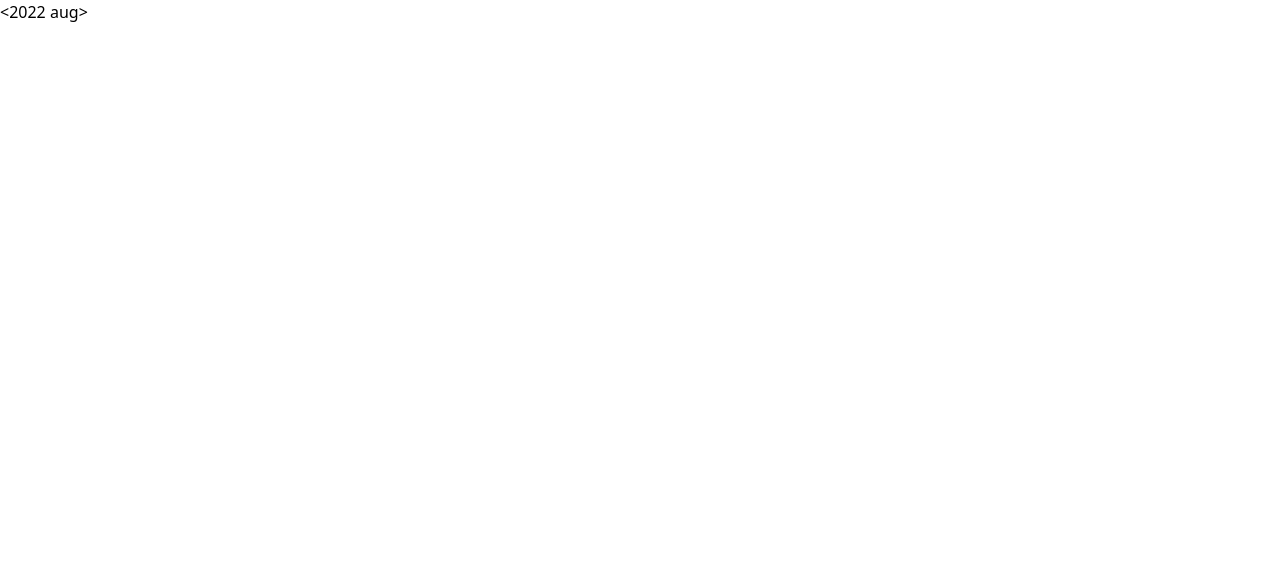
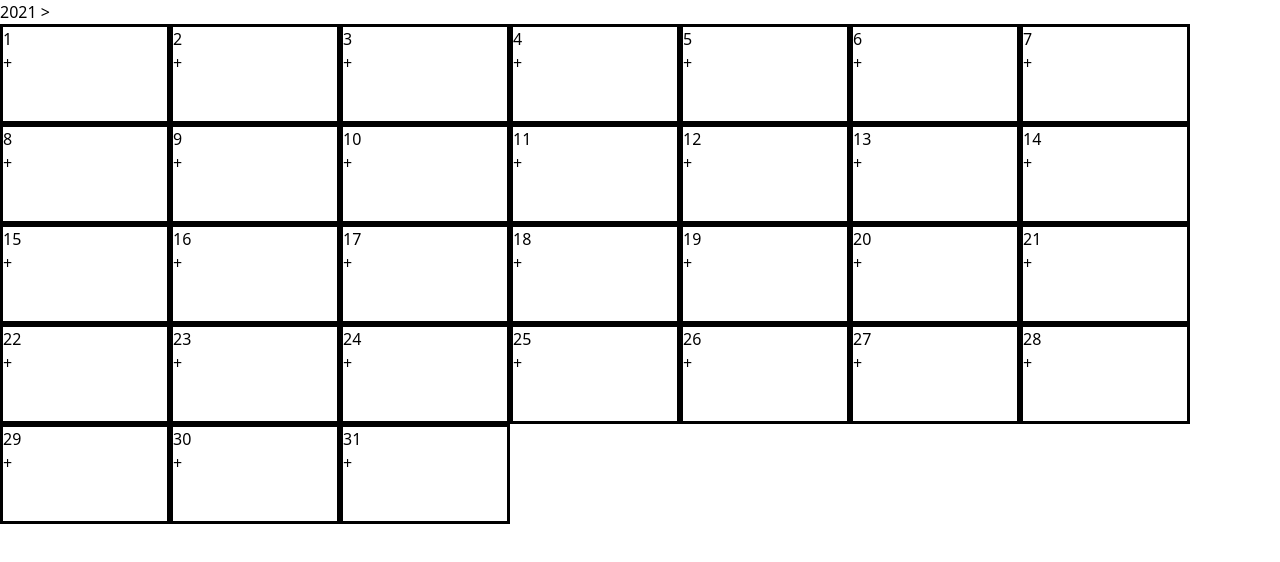
Before and after one commit to fingothof/webapp, a Next.js app: page /calendar in a window 1280 px wide. Shown: the top 562 px of the page. Built offline with nearby package versions, Linux system fonts and the light colour scheme; no server answers.

Commit message:
stashing or something whatever

```diff
--- a/components/CalendarBG.tsx
+++ b/components/CalendarBG.tsx
@@ -1,21 +1,19 @@
 import * as React from "react";
 import Month from "./Month";
 import {ReactNode, useEffect,useState} from 'react'
+import { stat } from "fs";
 
 //TEMP VARS
 let url = "http://localhost:3000"
-let year = 2022
 
 //TYPES
 type Data = Map<Object, Array<Array<string>>>
 
 //VARS
-let today = new Date()
 let bounds = {
     min: { year:2022, month:0},
     max: { year:2024, month:11}
 }
-
 
 //Creates the days and months
 let setData = (data:any) : Data => {
@@ -29,23 +27,13 @@ let setData = (data:any) : Data => {
                 //Keep in mind that months are 0-11 in code and 1-12 in db data
                 let tag = year+'.'+(i+1).toString()+'.'+(j+1).toString()
                 data[tag] ? currArr.push(data[tag]):
-                            currArr.push(["empty"])
+                            currArr.push([])
             }
             calData.set(year.toString() + i.toString(),currArr)
         }
     }
-    console.log(calData)
     return calData
 }
-
-let fetchedData: Data | null = null
-
-let fetchData = (async () => {
-    let res = await fetch(url + '/api/events')
-    let data = await res.json()
-    fetchedData = setData(data)
-    return setData(data)
-})().then((val) => val)
 
 //seems redundant
 let createMonthsComp = (year:number, month:number, data: Array<string>|undefined) : ReactNode =>{
@@ -61,24 +49,42 @@ let formatMonth = (month: number) => {
     return months[month%12]
 }
 
+let setupData = async (stateUpdate: Function) => {
+    let res = await fetch(url + '/api/events')
+    let data = await res.json()
+    let dateData = setData(data)
+    let today = new Date()
+    let month = (bounds.min.year - (today.getFullYear())) * 12 + (today.getMonth())
+    setupMonth(dateData, month, stateUpdate)
+}
+
+let setupMonth = (data: Data, month: number, stateUpdate: Function) => {
+    let year = (bounds.min.year + Math.floor(month/12))
+    let currentMonth = (month%12)
+    let currentData = data.get(year.toString()+currentMonth.toString())
+    let component = createMonthsComp(year,currentMonth, currentData)
+    console.log(component)
+    stateUpdate(component)
+}
+
+let dataStatus = () => {
+
+}
+
 let CalendarBG = () =>{
     let [month,setMonth] = useState(-1)
     let [component,setComponent] = useState<ReactNode>(<div/>)
+    let [test,setTest] = useState(0)
 
-    useEffect(() => {
-        if(month == -1){
-            setMonth(today.getMonth())
+    useEffect(() =>{
+        if(!test){
+            setTest(1)
+            setupData(setComponent)
         }
-        //dubious, without checking for month, this is infinitely called
-        //temp data for month <=>
-        if(fetchedData && month >= 0){
-            let year = (2022 + Math.floor(month/12))
-            let currentMonth = (month%12)
-            let currentData = fetchedData.get(year.toString()+currentMonth.toString())
-            let component = createMonthsComp(year,currentMonth, currentData)
-            setComponent(component)
+        else{
+            console.log("wtf")
         }
-    },[month])
+    })
 
     //min and max months to be displayed
     let upperBound = ((bounds.max.year - bounds.min.year) * 12 + bounds.max.month)
@@ -89,7 +95,7 @@ let CalendarBG = () =>{
             <button onClick={() => setMonth(month-1)} >
                 {month > lowerBound ? <p> &lt; </p> : <p></p>}
             </button>
-            { year + Math.floor(month/12) }  {formatMonth(month)}
+            { bounds.min.year + Math.floor(month/12) }  {formatMonth(month)}
             <button onClick={() => setMonth(month+1)} >
                 {month < (upperBound) ? <p> &gt; </p> : <p></p>}
             </button>
--- a/data/events.json
+++ b/data/events.json
@@ -1 +1 @@
-{"2022.5.20":["aaa","aaa","aaa","aaa"],"2022.1.1":["test","abw","abw","abw"],"2022.1.2":["test2"],"2022.4.23":["sup yall"],"2022.5.24":["sup yall"],"2022.5.25":["sup dawg"],"2022.1.3":["tttt"],"2022.1.6":["ttt"],"2022.1.5":["ttt","aaaa"],"2022.1.4":["test","tessttt"],"2022.9.14":["test"]}
+{"2022.5.20":["aaa","aaa","aaa","aaa"],"2022.1.1":["test","abw","abw","abw"],"2022.1.2":["test2"],"2022.4.23":["sup yall"],"2022.5.24":["sup yall"],"2022.5.25":["sup dawg"],"2022.1.3":["tttt"],"2022.1.6":["ttt"],"2022.1.5":["ttt","aaaa"],"2022.1.4":["test","tessttt"],"2022.9.14":["test"],"2022.9.4":["test"]}
```
